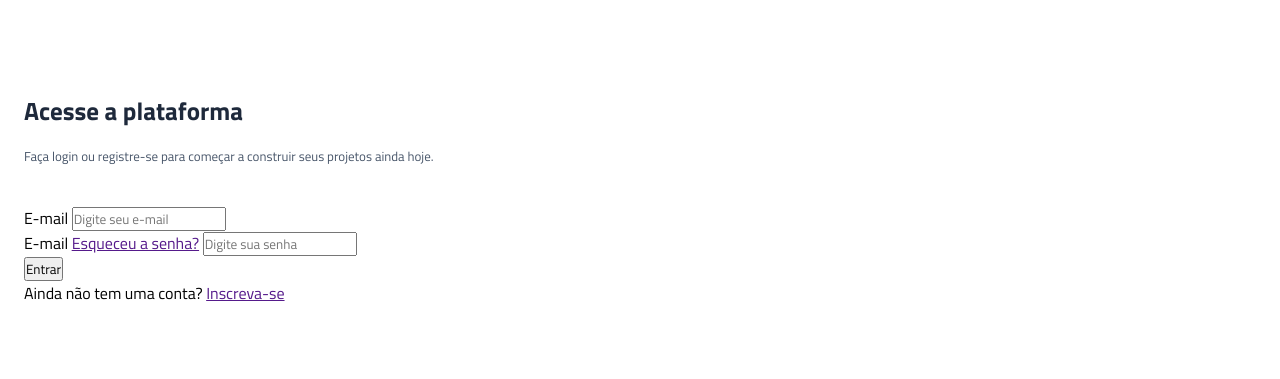
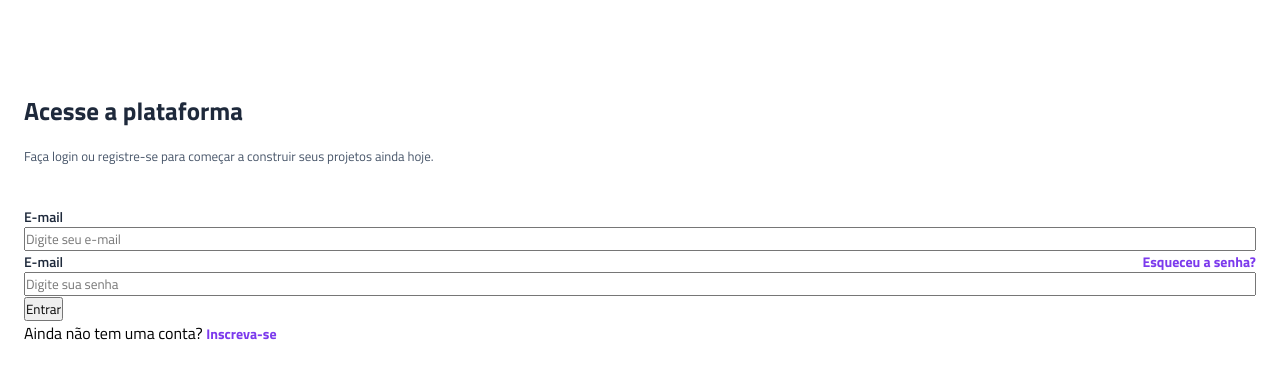
Before and after one commit to giuliafss/projeto-vertigo, a plain HTML site: page index.html in a window 1280 px wide. Shown: the part 101-480 px from the top of the page. Drawn offline with Linux system fonts and the light colour scheme.

Commit message:
estilização dos labels e das âncoras de seção de login

```diff
--- a/index.html
+++ b/index.html
@@ -30,8 +30,11 @@
                     <input type="email" placeholder="Digite seu e-mail" id="email">
                 </div>
                 <div class="input-box">
-                    <label for="senha">E-mail</label>
-                    <a href="">Esqueceu a senha?</a>
+                    <div>
+                        <label for="senha">E-mail</label>
+                        <a href="">Esqueceu a senha?</a>
+                    </div>
+
                     <input type="password" placeholder="Digite sua senha" id="senha">
                 </div>
 
--- a/style.css
+++ b/style.css
@@ -12,6 +12,7 @@
 :root{
     --gray--800: #1E293B;
     --gray--600: #475569;
+    --purple: #7c3aed;
 }
 
 /* numero = 20 */
@@ -46,7 +47,33 @@ main{
 .descricao p{
     font-size: 0.8125rem;
     color: var(--gray--600);
-    margin-bottom: 2.5rem;
 }
 
+.input-box{
+    display: flex;
+    flex-direction: column;
+}
+
+.input-box div{
+    display: flex;
+    justify-content: space-between;
+    align-items: center;
+}
+
+.login label{
+    font-size: 0.875rem;
+    color: var(--gray--800);
+    font-weight: 600;
+}
+
+.login a{
+    color: var(--purple);
+    text-decoration: none;
+    font-size: 0.875rem;
+    font-weight: 630;
+}
+
+.login a:hover{
+    text-decoration: underline;
+}
 /* nome da cor, rgb, rgba, hex, hsl, hwb */
```
